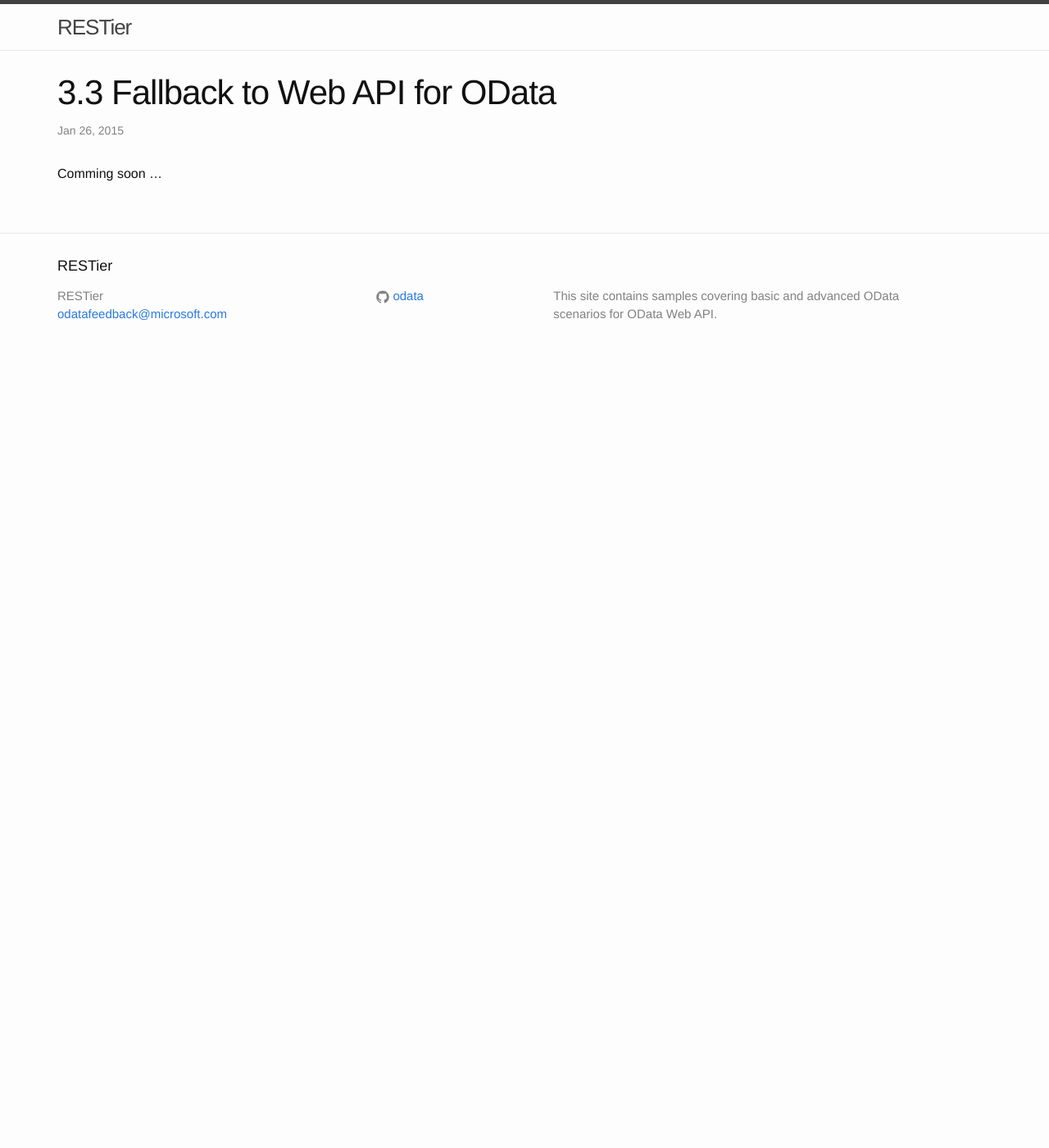
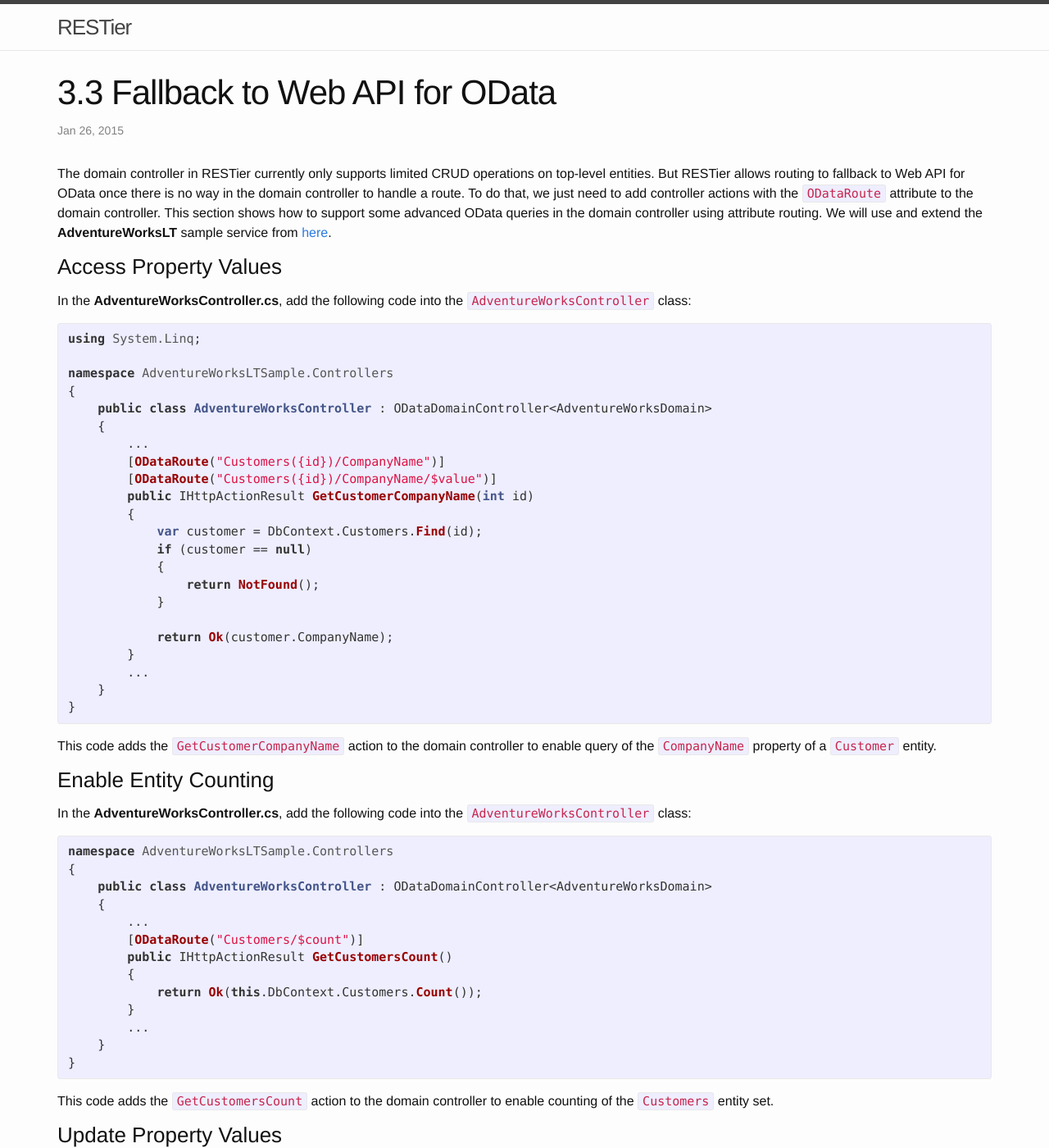
Before and after one commit to OData/RESTier, a Jekyll site: the page built from _posts/2015-01-26-03-03-Fallback-To-WebApi.md, in a window 1280 px wide and 1400 px high. Shown: the whole window at 82% size. Built offline with Jekyll 4.4.1, drawn with Linux system fonts in a browser that asks for light colours; nearby versions of some CDN libraries; comment, search, counter and statistics services are not loaded; some of the changed text lies outside the part shown.

Commit message:
Update 2015-01-26-03-03-Fallback-To-WebApi.md

```diff
--- a/_posts/2015-01-26-03-03-Fallback-To-WebApi.md
+++ b/_posts/2015-01-26-03-03-Fallback-To-WebApi.md
@@ -5,4 +5,109 @@ description: ""
 category: "3. Extensions"
 ---
 
-Comming soon ...
+The domain controller in RESTier currently only supports limited CRUD operations on top-level entities. But RESTier allows routing to fallback to Web API for OData once there is no way in the domain controller to handle a route. To do that, we just need to add controller actions with the `ODataRoute` attribute to the domain controller. This section shows how to support some advanced OData queries in the domain controller using attribute routing. We will use and extend the **AdventureWorksLT** sample service from [here](https://github.com/OData/ODataSamples/tree/master/RESTier/AdventureWorksLTSample).
+
+### Access Property Values
+In the **AdventureWorksController.cs**, add the following code into the `AdventureWorksController` class:
+
+{% highlight csharp %}
+using System.Linq;
+
+namespace AdventureWorksLTSample.Controllers
+{
+    public class AdventureWorksController : ODataDomainController<AdventureWorksDomain>
+    {
+        ...
+        [ODataRoute("Customers({id})/CompanyName")]
+        [ODataRoute("Customers({id})/CompanyName/$value")]
+        public IHttpActionResult GetCustomerCompanyName(int id)
+        {
+            var customer = DbContext.Customers.Find(id);
+            if (customer == null)
+            {
+                return NotFound();
+            }
+
+            return Ok(customer.CompanyName);
+        }
+        ...
+    }
+}
+{% endhighlight %}
+
+This code adds the `GetCustomerCompanyName` action to the domain controller to enable query of the `CompanyName` property of a `Customer` entity.
+
+### Enable Entity Counting
+In the **AdventureWorksController.cs**, add the following code into the `AdventureWorksController` class:
+
+{% highlight csharp %}
+namespace AdventureWorksLTSample.Controllers
+{
+    public class AdventureWorksController : ODataDomainController<AdventureWorksDomain>
+    {
+        ...
+        [ODataRoute("Customers/$count")]
+        public IHttpActionResult GetCustomersCount()
+        {
+            return Ok(this.DbContext.Customers.Count());
+        }
+        ...
+    }
+}
+{% endhighlight %}
+
+This code adds the `GetCustomersCount` action to the domain controller to enable counting of the `Customers` entity set.
+
+### Update Property Values
+In the **AdventureWorksController.cs**, add the following code into the `AdventureWorksController` class:
+
+{% highlight csharp %}
+namespace AdventureWorksLTSample.Controllers
+{
+    public class AdventureWorksController : ODataDomainController<AdventureWorksDomain>
+    {
+        ...
+        [HttpPut]
+        [ODataRoute("Products({id})/Color")]
+        public IHttpActionResult UpdateProductColor(int id, [FromBody] string color)
+        {
+            var product = DbContext.Products.Find(id);
+            if (product == null)
+            {
+                return NotFound();
+            }
+
+            product.Color = color;
+            DbContext.SaveChanges();
+
+            return Ok(color);
+        }
+        ...
+    }
+}
+{% endhighlight %}
+
+This code adds the `UpdateProductColor` action to the domain controller to enable updating the value of the `Color` property.
+
+### Override Default Routes
+In the **AdventureWorksController.cs**, add the following code into the `AdventureWorksController` class:
+
+{% highlight csharp %}
+namespace AdventureWorksLTSample.Controllers
+{
+    public class AdventureWorksController : ODataDomainController<AdventureWorksDomain>
+    {
+        ...
+        [ODataRoute("Customers")]
+        public IHttpActionResult GetCustomers()
+        {
+            return Ok(this.DbContext.Customers.Where(c => c.CustomerID % 3 == 0));
+        }
+        ...
+    }
+}
+{% endhighlight %}
+
+This code adds the `GetCustomers` action to the domain controller to override the default route to the `Customers` entity set. The user-defined action is prioritized.
+
+There is no need to list more samples here because they are exactly the same as the ones defined in normal Web API projects. The only difference is that we put all the actions in the same domain controller.
```
